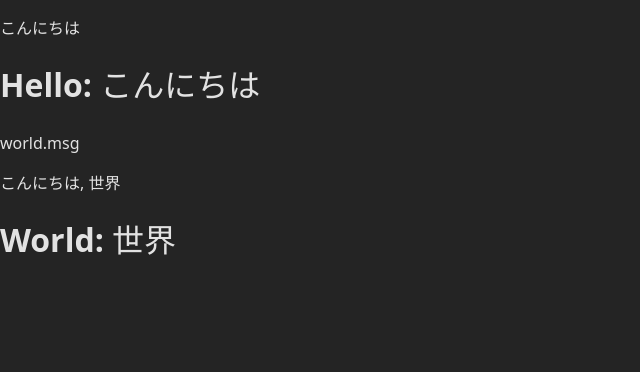
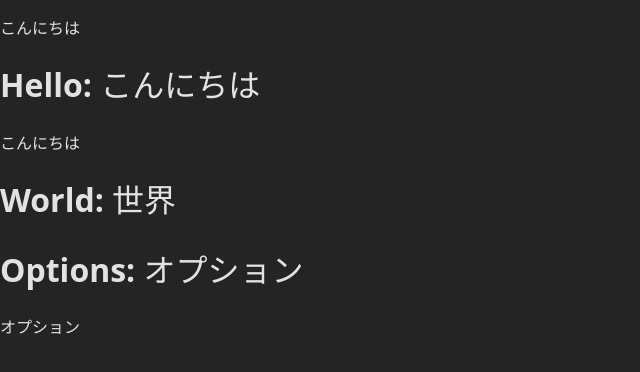
Before and after one commit to calm1205/vue-i18n, a Vue app: page / in a window 1280 px wide. Shown: the top 372 px of the page, without its empty margins (0-640 px from the left). Built offline with nearby package versions, Linux system fonts and the light colour scheme.

Commit message:
feat: options API対応

```diff
--- a/src/App.vue
+++ b/src/App.vue
@@ -1,13 +1,12 @@
 <script setup lang="ts">
-import { useI18n } from "vue-i18n"
 import Hello from "./helloDomain/components/Hello.vue"
 import World from "./worldDomain/components/World.vue"
-
-const { t } = useI18n()
+import PageOptions from "./optionsDomain/components/PageOptions.vue"
 </script>
 
 <template>
-  <p>{{ t("hello") }}</p>
+  <p>{{ $t("global.hello") }}</p>
   <Hello />
   <World />
+  <PageOptions />
 </template>
--- a/src/common/i18n/en.json
+++ b/src/common/i18n/en.json
@@ -1,4 +1,5 @@
 {
-  "hello": "Hello",
-  "globalScopeHello": "Hello, world!"
+  "global": {
+    "hello": "Hello"
+  }
 }
--- a/src/common/i18n/ja.json
+++ b/src/common/i18n/ja.json
@@ -1,4 +1,5 @@
 {
-  "hello": "こんにちは",
-  "globalScopeHello": "こんにちは, 世界"
+  "global": {
+    "hello": "こんにちは"
+  }
 }
--- a/src/helloDomain/components/Hello.vue
+++ b/src/helloDomain/components/Hello.vue
@@ -8,7 +8,8 @@ const { t } = useHelloI18n()
   <h1>Hello: {{ t("hello.msg") }}</h1>
 
   <!-- key名が露呈 -->
-  <p>{{ t("world.msg") }}</p>
+  <!-- <p>{{ t("world.msg") }}</p> -->
 
-  <p>{{ t("globalScopeHello") }}</p>
+  <!-- グローバルスコープのメッセージ -->
+  <p>{{ $t("global.hello") }}</p>
 </template>
--- a/src/helloDomain/composables/useHelloI18n.ts
+++ b/src/helloDomain/composables/useHelloI18n.ts
@@ -6,6 +6,7 @@ type MessageSchema = typeof ja & typeof en
 export const useHelloI18n = () => {
   const i18n = useI18n<{ message: MessageSchema }, "ja" | "en">({
     messages: { ja, en },
+    useScope: "local",
   })
   return i18n
 }
--- a/src/main.ts
+++ b/src/main.ts
@@ -17,5 +17,3 @@ const i18n = createI18n<[typeof ja, typeof en], "ja" | "en">({
 })
 
 createApp(App).use(i18n).mount("#app")
-// 後から代入でlocaleを変更
-// i18n.global.locale.value = "ja"
--- /dev/null
+++ b/src/optionsDomain/components/ChildOptions.vue
@@ -0,0 +1,5 @@
+<script></script>
+
+<template>
+  <p>{{ $t("options.msg") }}</p>
+</template>
--- /dev/null
+++ b/src/optionsDomain/components/PageOptions.vue
@@ -0,0 +1,19 @@
+<script>
+import { useOptionsI18n } from "../composables/useOptionsI18n"
+import ChildOptions from "./ChildOptions.vue"
+
+export default {
+  name: "Options",
+  components: {
+    ChildOptions,
+  },
+  created() {
+    useOptionsI18n()
+  },
+}
+</script>
+
+<template>
+  <h1>Options: {{ $t("options.msg") }}</h1>
+  <ChildOptions />
+</template>
--- /dev/null
+++ b/src/optionsDomain/composables/useOptionsI18n.ts
@@ -0,0 +1,12 @@
+import { useI18n } from "vue-i18n"
+import ja from "../i18n/ja.json"
+import en from "../i18n/en.json"
+
+type MessageSchema = typeof ja & typeof en
+export const useOptionsI18n = () => {
+  const i18n = useI18n<{ message: MessageSchema }, "ja" | "en">({
+    messages: { ja, en },
+    useScope: "global",
+  })
+  return i18n
+}
--- /dev/null
+++ b/src/optionsDomain/i18n/en.json
@@ -0,0 +1,5 @@
+{
+  "options": {
+    "msg": "Options"
+  }
+}
--- /dev/null
+++ b/src/optionsDomain/i18n/ja.json
@@ -0,0 +1,5 @@
+{
+  "options": {
+    "msg": "オプション"
+  }
+}
--- a/tsconfig.app.json
+++ b/tsconfig.app.json
@@ -8,7 +8,8 @@
     "noUnusedLocals": true,
     "noUnusedParameters": true,
     "noFallthroughCasesInSwitch": true,
-    "noUncheckedSideEffectImports": true
+    "noUncheckedSideEffectImports": true,
+    "allowJs": true
   },
   "include": ["src/**/*.ts", "src/**/*.vue"]
 }
```
